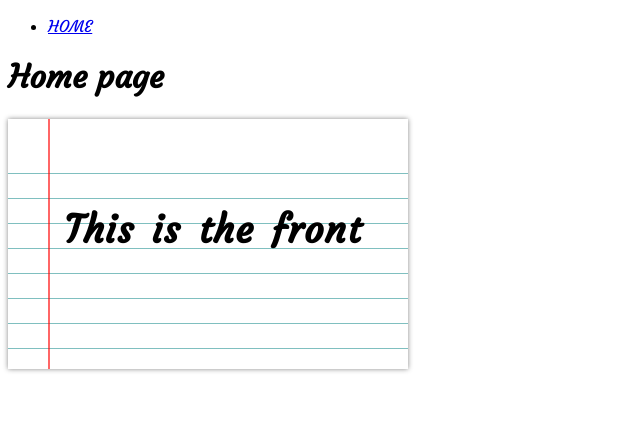
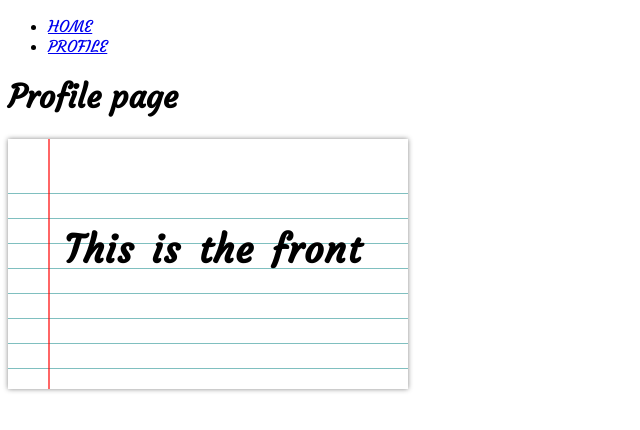
Before and after one commit to chatter-ladder/client, a React (Create React App) app: page /profile in a window 1280 px wide. Shown: the top 430 px of the page, without its empty margins (0-640 px from the left). Built offline with nearby package versions, Linux system fonts and the light colour scheme.

Commit message:
Set up routing for Profile page

```diff
--- a/src/components/Navigation/Navigation.js
+++ b/src/components/Navigation/Navigation.js
@@ -8,8 +8,8 @@ const Navigation = () => {
     <nav>
       <ul>
         <li><NavLink activeClassName={classes.active} to='/'>HOME</NavLink></li>
+        <li><NavLink activeClassName={classes.active} to='profile'>PROFILE</NavLink></li>
         {/*
-        <li><NavLink activeClassName={classes.active} to='profile'>PROFILE</NavLink></li>
         <li><NavLink activeClassName={classes.active} to='flashcards'>FLASHCARDS</NavLink></li>
         <li><NavLink activeClassName={classes.active} to='vocabulary'>VOCABULARY</NavLink></li>
         */}
--- a/src/containers/App.js
+++ b/src/containers/App.js
@@ -3,6 +3,7 @@ import { Route } from 'react-router-dom';
 
 import Navigation from '../components/Navigation/Navigation';
 import Home from './pages/Home/Home';
+import Profile from './pages/Profile/Profile';
 import Flashcard from '../components/Flashcard/Flashcard';
 
 
@@ -13,7 +14,8 @@ class App extends Component {
     return (
       <>
         <Navigation />
-        <Route path='/' component={Home} />
+        <Route path='/' exact component={Home} />
+        <Route path='/profile' component={Profile} />
         <Flashcard />
       </>
     );
--- /dev/null
+++ b/src/containers/pages/Profile/Profile.js
@@ -0,0 +1,9 @@
+import React from 'react';
+
+const Profile = () => {
+  return (
+    <h1>Profile page</h1>
+  )
+}
+
+export default Profile;
```
